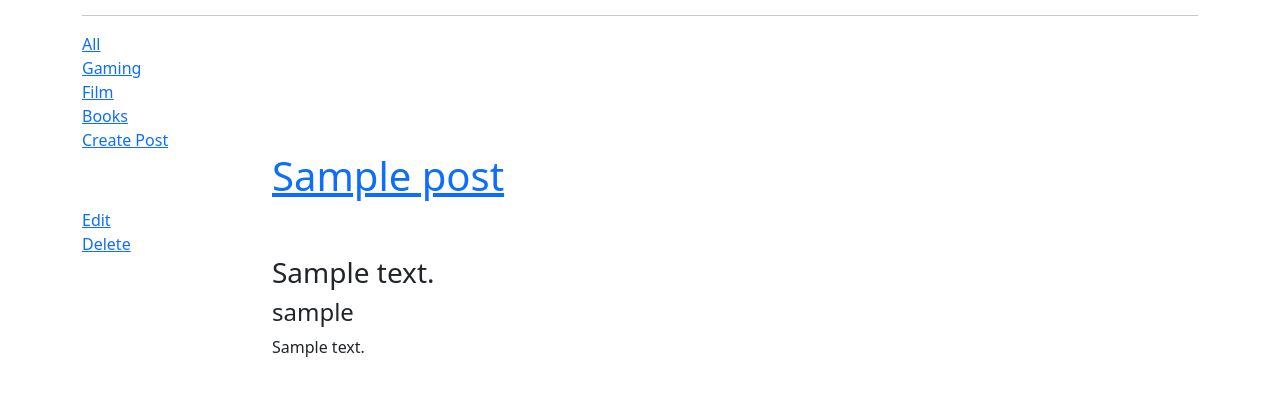
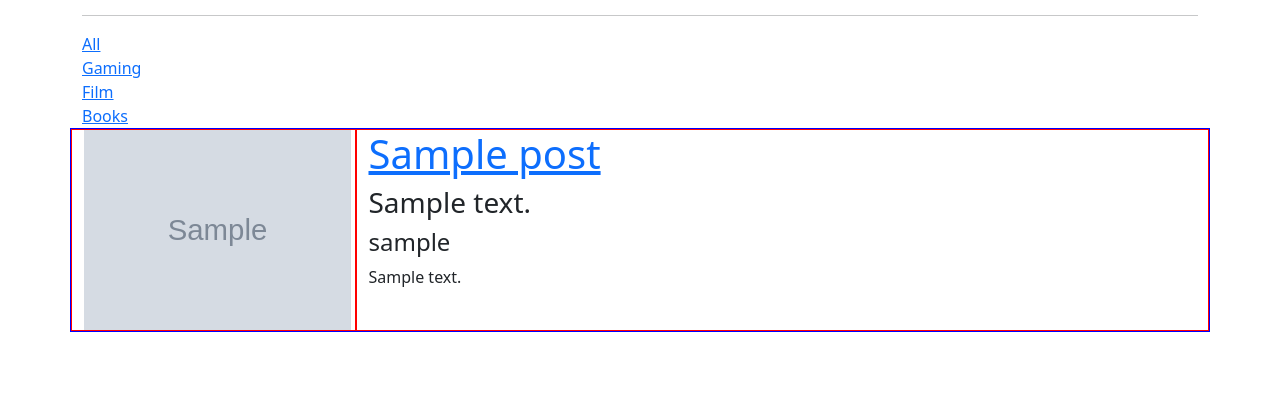
Before and after one commit to RyanFerris7/dreadify, a Django app: page /blog/ in a window 1280 px wide. Shown: the part 315-711 px from the top of the page. Run offline with Django 4.2, Linux system fonts and the light colour scheme; tables that the repository leaves empty hold one stand-in row (values such as "Sample post"); grey boxes marked "Sample" are stand-in pictures.

Commit message:
temp styling for article cards

```diff
--- a/blog/templates/post.html
+++ b/blog/templates/post.html
@@ -9,6 +9,11 @@
 
             <div class="col-12"><h1>{{post.title}}</h1></div>
             <div class="col-12"><h2>{{post.author}}</h2></div>
+
+            <div class="col-12"><a href="{% url 'blog:edit-blog' pk=post.pk  %}">Edit</a></div>
+                <div class="col-12"><a href="{% url 'blog:delete-blog' pk=post.pk %}">Delete</a></div>
+
+
             <div class="col-12"><p>{{post.content}}</p></div>
             {% if post.image_url %}
             <img src="{{ post.image.url }}" alt="{{ post.title }}">
--- a/templates/card.html
+++ b/templates/card.html
@@ -13,12 +13,6 @@
                         <h3>{{post.excerpt}}</h3>
                         <h4>{{post.author}}</h4>
                         <p>{{post.content|truncatewords:30|safe}}</p>
-                        <div>
-                            <a href="{% url 'blog:edit-blog' pk=post.pk  %}">Edit</a>
-                        </div>
-                        <div>
-                            <a href="{% url 'blog:delete-blog' pk=post.pk %}">Delete</a>
-                        </div>
                     </div>
                 </div>
             </div>
--- a/templates/index.html
+++ b/templates/index.html
@@ -2,28 +2,29 @@
 
 {% block content %}
 
-    <div class="container">
-
-        <a href="{% url 'blog:create-blog' %}">Create Post</a>
-
-        <div class="row justify-content-md-center">
-                {% for post in posts %}
-
-                <div class="col-8"><h1><a href="{{post.get_absolute_url}}">{{post.title}}</a></h1></div>
-                <div class="col-12"><a href="{% url 'blog:edit-blog' pk=post.pk  %}">Edit</a></div>
-                <div class="col-12"><a href="{% url 'blog:delete-blog' pk=post.pk %}">Delete</a></div>
-
-                <div class="col-8"><h3>{{post.excerpt}}</h2></div>
-                <div class="col-8"><h4>{{post.author}}</h2></div>
-                <div class="col-8"><p>{{post.content|truncatewords:30|safe}}</p></div>
-
-                {% endfor %}
+<div class="article-card">
+        <div class="container">
+            <div class="row justify-content-center">
+                <div class="col-12" style="border: solid 1px blue;">
+                    <div class="row">
+                        {% for post in posts %}
+                        <div class="col-3" style="border: solid 1px red;">
+                            {% if post.image_url %}
+                                <img src="{{ post.image.url }}" alt="{{ post.title }}" style="height: 200px; width: auto;">
+                            {% endif %}
+                        </div>
+                        <div class="col-9" style="border: solid 1px red;">
+                            <h1><a href="{{post.get_absolute_url}}">{{post.title}}</a></h1>
+                            <h3>{{post.excerpt}}</h3>
+                            <h4>{{post.author}}</h4>
+                            <p>{{post.content|truncatewords:30|safe}}</p>
+                        </div>
+                        {% endfor %}
+                    </div>
+                </div>
+            </div>
         </div>
-
-
-
-</div>
-
+    </div>
 
 
 {% endblock %}
```
